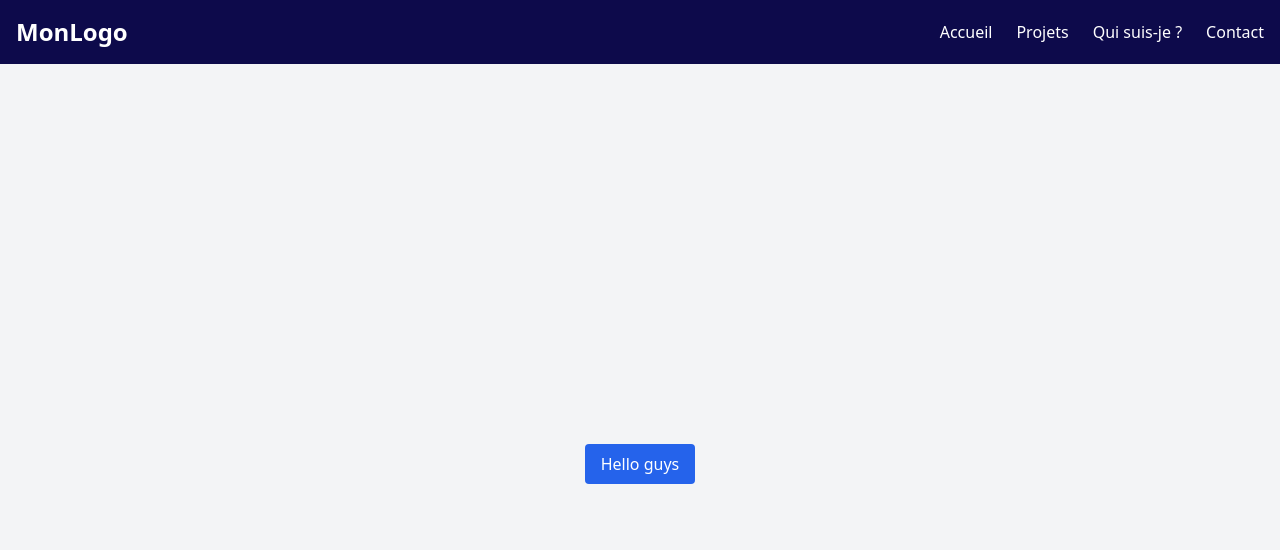
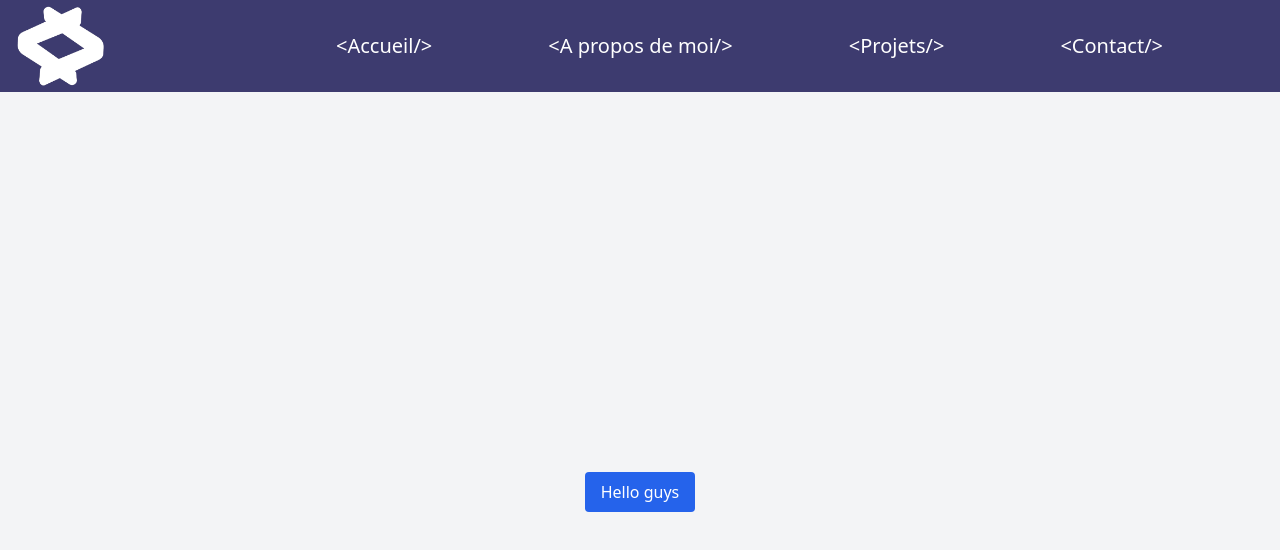
Before and after one commit to Tidragon-coder/portfolio-v2, a React (Create React App) app: page / in a window 1280 px wide. Shown: the top 550 px of the page. Built offline with nearby package versions, Linux system fonts and the light colour scheme.

Commit message:
0.1.0 : V1 du header + mise en place du .ico et du titre

```diff
--- a/public/index.html
+++ b/public/index.html
@@ -24,7 +24,7 @@
       work correctly both with client-side routing and a non-root public URL.
       Learn how to configure a non-root public URL by running `npm run build`.
     -->
-    <title>React App</title>
+    <title>Théo Spetebroot</title>
   </head>
   <body>
     <noscript>You need to enable JavaScript to run this app.</noscript>
--- a/src/components/header.tsx
+++ b/src/components/header.tsx
@@ -1,19 +1,27 @@
 import { useState } from "react";
+import logo from '../assets/logo/logo_second.png';
 
 export const Header = () => {
   const [open, setOpen] = useState(false);
 
   return (
-    <header className="bg-[#0D0A4B] text-white p-4">
-      <nav className="container mx-auto flex justify-between items-center">
-        <div className="text-2xl font-bold">MonLogo</div>
+    <header style={{ backgroundColor: 'rgba(13, 10, 75, 0.8)' }} className="text-white p-4 py-8">
+    <nav className="container mx-auto flex items-center relative">
+        {/* Logo */}
+        <div className="absolute left-0">
+        <img
+            src={logo}
+            alt="Mon logo"
+            className="h-20 w-auto"
+        />
+        </div>
 
-        {/* Menu desktop */}
-        <ul className="hidden md:flex space-x-6">
-          <li><a href="#accueil" className="hover:underline">Accueil</a></li>
-          <li><a href="#projets" className="hover:underline">Projets</a></li>
-          <li><a href="#about" className="hover:underline">Qui suis-je ?</a></li>
-          <li><a href="#contact" className="hover:underline">Contact</a></li>
+
+        <ul className="hidden md:flex gap-[100px] text-xl mx-auto ml-[25%]">
+          <li><a href="#accueil" className="relative text-white px-2 py-1 after:content-[''] after:absolute after:left-0 after:bottom-0 after:h-[3px] after:w-full after:scale-x-0 after:bg-[#4F7C77] after:transition-transform after:duration-300 after:ease-in-out hover:after:scale-x-100">{'<Accueil/>'}</a></li>
+          <li><a href="#projets" className="relative text-white px-2 py-1 after:content-[''] after:absolute after:left-0 after:bottom-0 after:h-[3px] after:w-full after:scale-x-0 after:bg-[#4F7C77] after:transition-transform after:duration-300 after:ease-in-out hover:after:scale-x-100">{'<A propos de moi/>'}</a></li>
+          <li><a href="#about" className="relative text-white px-2 py-1 after:content-[''] after:absolute after:left-0 after:bottom-0 after:h-[3px] after:w-full after:scale-x-0 after:bg-[#4F7C77] after:transition-transform after:duration-300 after:ease-in-out hover:after:scale-x-100">{'<Projets/>'}</a></li>
+          <li><a href="#contact" className="relative text-white px-2 py-1 after:content-[''] after:absolute after:left-0 after:bottom-0 after:h-[3px] after:w-full after:scale-x-0 after:bg-[#4F7C77] after:transition-transform after:duration-300 after:ease-in-out hover:after:scale-x-100">{'<Contact/>'} </a></li>
         </ul>
 
         {/* Hamburger mobile */}
```
Also changed, not shown: src/assets/logo/logo_second.png (added), 1 other file (tests, documents, lock files or other folders).
